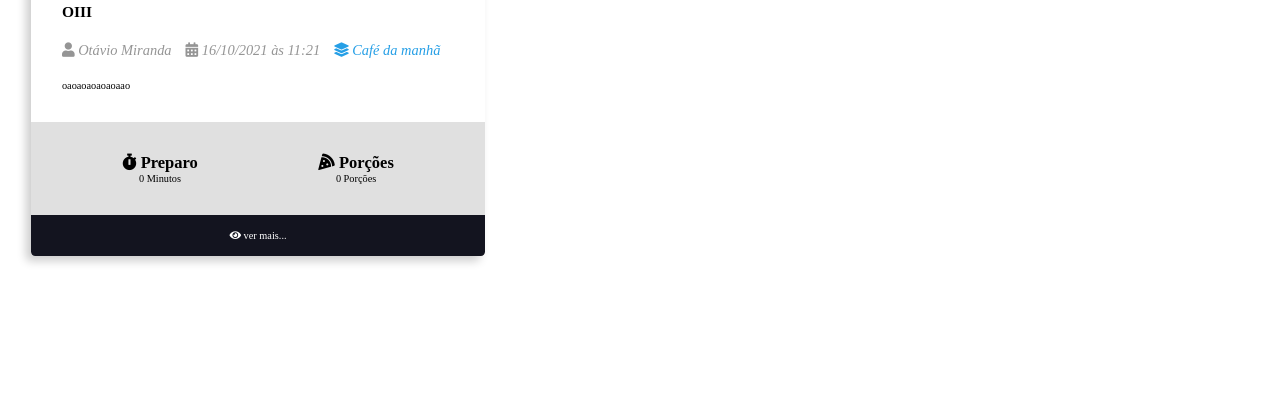
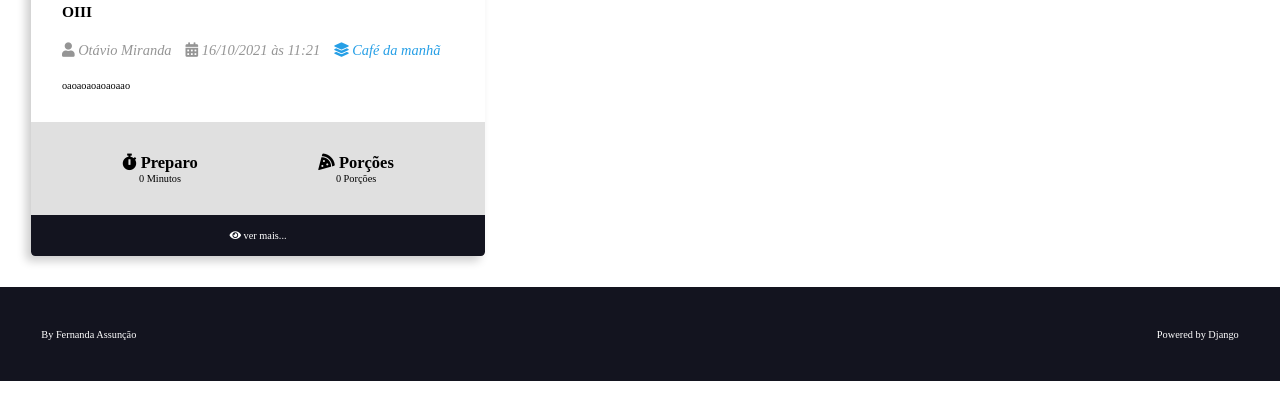
Before and after one commit to FernandaAssuncao/Projetodjango, a Django app: page / in a window 1280 px wide. Shown: the part 270-690 px from the top of the page. Run offline with Django 4.2, Linux system fonts and the light colour scheme; some libraries are stand-ins or nearby versions.

Commit message:
Adicionando a footer e arquivos separados para os cards

```diff
--- /dev/null
+++ b/recipes/templates/recipes/partials/footer.html
@@ -0,0 +1,9 @@
+<footer class="main-footer">
+  <div class="developer">
+    <a href="https://www.otaviomiranda.com.br/" target="_blank" rel="noreferrer noopener">By Fernanda Assunção</a>
+  </div>
+
+  <div class="powered">
+    <a href="https://www.djangoproject.com/" target="_blank" rel="noreferrer noopener">Powered by Django</a>
+  </div>
+</footer>
--- a/recipes/templates/recipes/partials/head.html
+++ b/recipes/templates/recipes/partials/head.html
@@ -262,5 +262,24 @@
             filter: brightness(2);
         }
 
+        .main-footer {
+            display: flex;
+            align-items: center;
+            justify-content: space-between;
+            background: var(--color-primary-dark);
+            color: var(--color-white);
+            padding: var(--spacing-gutter-large);
+        }
+
+        .main-footer a {
+            color: var(--color-white);
+            text-decoration: none;
+            transition: all 300ms ease-in-out;
+        }
+
+        .main-footer a:hover {
+            filter: brightness(.8);
+        }
+
     </style>
 </head>
--- /dev/null
+++ b/recipes/templates/recipes/partials/recipes.html
@@ -0,0 +1,50 @@
+<div class="recipe recipe-list-item">
+    <div class="recipe-cover">
+        <img src="https://via.placeholder.com/1280x720.png/269fe6" alt="Temporário">
+    </div>
+    <div class="recipe-title-container">
+        <h2 class="recipe-title">OIII</h2>
+    </div>
+
+    <div class="recipe-author">
+        <span class="recipe-author-item">
+            <i class="fas fa-user"></i>
+            Otávio Miranda
+        </span>
+        <span class="recipe-author-item">
+            <i class="fas fa-calendar-alt"></i>
+            16/10/2021 às 11:21
+        </span>
+        <span class="recipe-author-item">
+            <a href="/recipes/category/cafe-da-manha/">
+                <i class="fas fa-layer-group"></i>
+                <span>Café da manhã</span>
+            </a>
+        </span>
+    </div>
+    <div class="recipe-content">
+        <p>oaoaoaoaoaoaao</p>
+
+    </div>
+    <div class="recipe-meta-container">
+        <div class="recipe-meta recipe-preparation">
+            <h3 class="recipe-meta-title"><i class="fas fa-stopwatch"></i> Preparo</h3>
+            <div class="recipe-meta-text">
+                0 Minutos
+            </div>
+        </div>
+        <div class="recipe-meta recipe-servings">
+            <h3 class="recipe-meta-title"><i class="fas fa-pizza-slice"></i> Porções</h3>
+            <div class="recipe-meta-text">
+                0 Porções
+            </div>
+        </div>
+    </div>
+
+    <footer class="recipe-footer">
+        <a class="recipe-read-more button button-dark button-full-width" href="/recipes/3/">
+            <i class="fas fa-eye"></i>
+            <span>ver mais...</span>
+        </a>
+    </footer>
+</div>
```
Also changed, not shown: recipes/templates/recipes/pages/home.html (+2 -52 lines).
